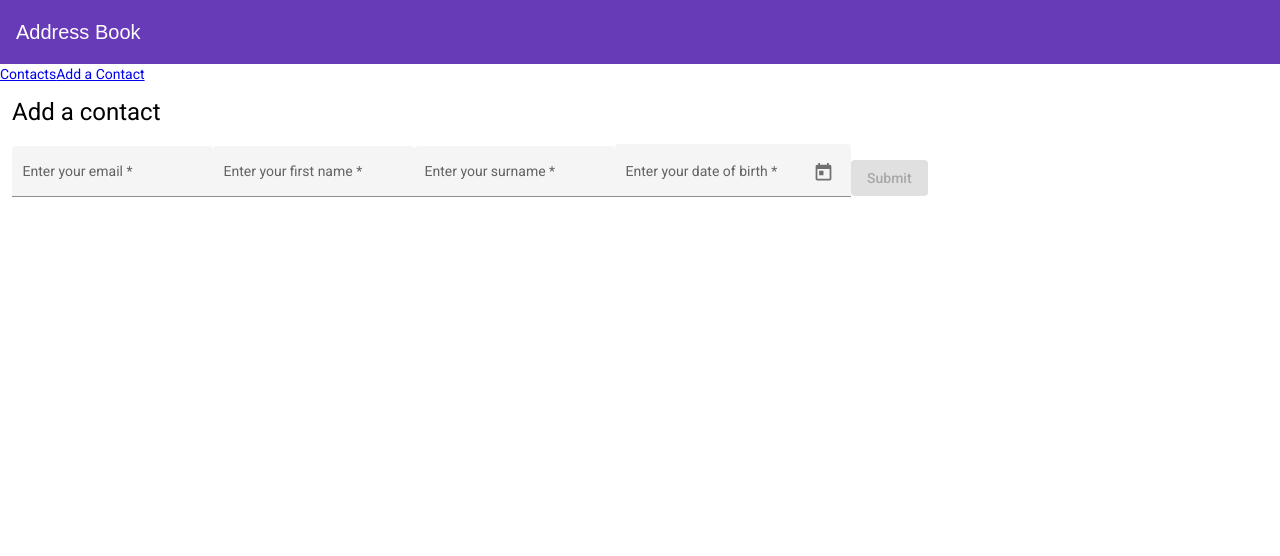
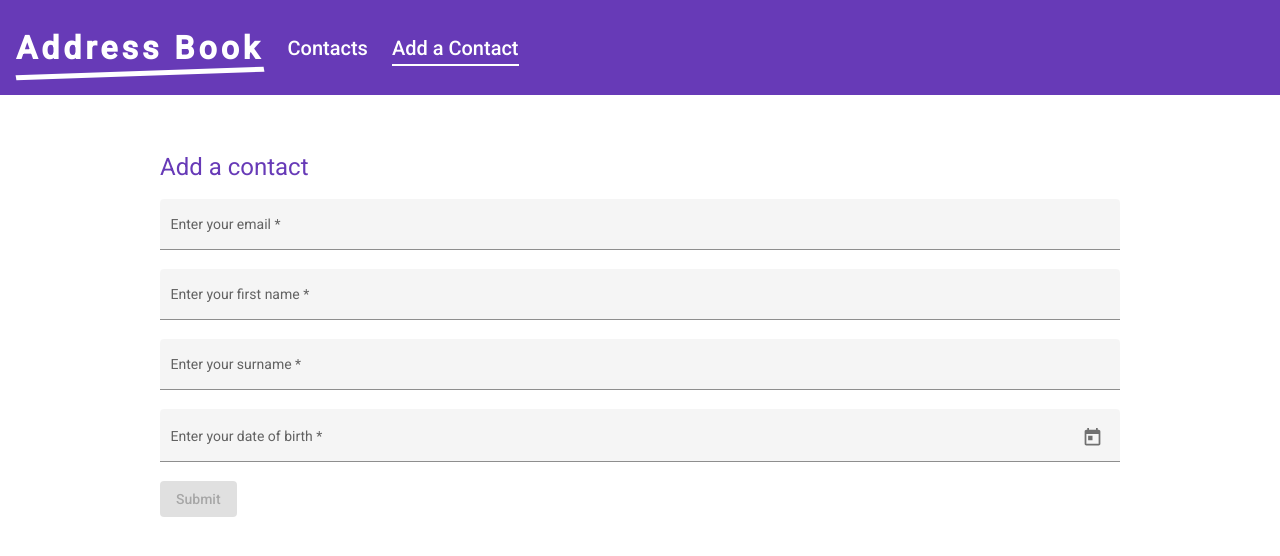
Before and after one commit to rogue-elephant/AddressBookApp.Spa, an Angular app: page /add-contact in a window 1280 px wide. Shown: the top 556 px of the page. Built offline with nearby package versions, Linux system fonts and the light colour scheme.

Commit message:
card layout

```diff
--- a/src/app/app.component.html
+++ b/src/app/app.component.html
@@ -1,11 +1,15 @@
 <mat-toolbar color="primary" id="app-toolbar">
-  <h1 id="app-title" [innerText]="title"></h1>
+  <span id="app-title" [innerText]="title"></span>
+
+  <div id="app-links" fxHide.lt-md>
+    <a routerLink="/contacts" [routerLinkActive]="'active'">Contacts</a>
+    <a routerLink="/add-contact" [routerLinkActive]="'active'">Add a Contact</a>
+  </div>
+
+  <button mat-button fxHide="false" fxHide.gt-sm id="nav-hamburger">
+    <mat-icon>menu</mat-icon>
+   </button>
 </mat-toolbar>
-
-<div id="app-links">
-  <a routerLink="/contacts">Contacts</a>
-  <a routerLink="/add-contact">Add a Contact</a>
-</div>
 
 <div id="app-main">
   <router-outlet></router-outlet>
--- a/src/app/app.component.scss
+++ b/src/app/app.component.scss
@@ -1,8 +1,54 @@
 @import '../styles';
 
 #app-toolbar {
+  height: 95px;
 
   #app-title {
-    font-family: 'Nunito', sans-serif;
+    font-weight: bold;
+    font-size: 32px;
+    letter-spacing: 4px;
+    position: relative;
+    margin-right: $default-spacing;
+
+    &:before {
+      content: '';
+      position: absolute;
+      left: 0;
+      bottom: -12px;
+      width: 100%;
+      height: 5px;
+      background: #fff;
+      transform: skew(10deg, -2deg);
+    }
+  }
+
+  #app-links {
+    a {
+      margin: 0 $default-spacing;
+      color: #fff;
+      text-decoration: none;
+      position: relative;
+
+      &:before {
+        content: '';
+        width: 0;
+        height: 2px;
+        background: #fff;
+        position: absolute;
+        bottom: -6px;
+        left: 0;
+      }
+
+      &.active, &:hover{
+        &:before {
+          width: 100%;
+        }
+      }
+    }
+  }
+
+  #nav-hamburger {
+    flex: auto;
+    text-align: right;
   }
 }
--- a/src/app/contact-card/contact-card.component.scss
+++ b/src/app/contact-card/contact-card.component.scss
@@ -5,6 +5,12 @@
   border: 1px solid rgba(0,0,0,0.1);
   border-bottom: 3px solid $primary-color;
   box-shadow: 0px 5px 8px rgba(0,0,0,0.2);
+  margin-bottom: $default-spacing;
+
+  &:hover {
+    cursor: pointer;
+    box-shadow: 0 7px 8px rgba(0,0,0,0.5);
+  }
 
   .contact-card-avatar-container {
     border: 1px solid #c3c3c3;
--- a/src/app/contact-form/contact-form.component.scss
+++ b/src/app/contact-form/contact-form.component.scss
@@ -0,0 +1,3 @@
+.mat-form-field {
+  display: block;
+}
--- a/src/app/contacts/contacts.component.html
+++ b/src/app/contacts/contacts.component.html
@@ -1,19 +1,13 @@
 <h1>Contact List</h1>
 
-<div
-  fxLayout
-  fxLayout.xs="column"
-  fxLayoutAlign="start"
-  fxLayoutGap="16px"
-  fxLayoutGap.sm="8px"
->
+<div fxLayout="row wrap" fxLayout.lt-md="column" fxLayoutGap="16px">
   <app-contact-card
-    fxFlex="25%"
-    fxFlex.xs="100%"
-    fxFlex.sm="100%"
+    fxFlex.gt-md="0 1 calc(25% - 16px)"
+    fxFlex.lt-lg="0 1 calc(50% - 16px)"
+    fxFlex.xs="calc(100% - 16px)"
     *ngFor="let contact of contacts$ | async"
     [contact]="contact"
-    routerLink="/update-contact/{{contact.email}}"
+    routerLink="/update-contact/{{ contact.email }}"
   >
   </app-contact-card>
 </div>
--- a/src/styles.scss
+++ b/src/styles.scss
@@ -6,12 +6,18 @@ html, body { height: 100%; }
 body {
   margin: 0;
   font-family: Roboto, "Helvetica Neue", sans-serif;
+  h1 {
+    color: $primary-color;
+  }
 
   * {
     outline: none;
   }
 
   #app-main {
-    padding: $default-spacing;
+    padding: 7vh $default-spacing;
+    width: 75vw;
+    margin-left: auto;
+    margin-right: auto;
   }
 }
```
